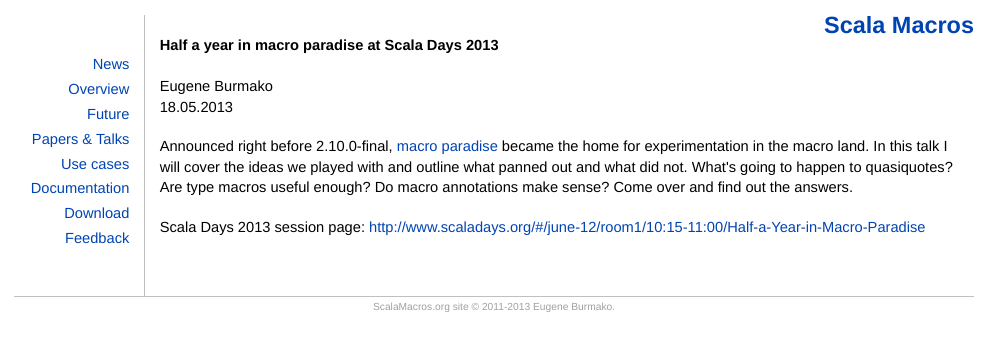
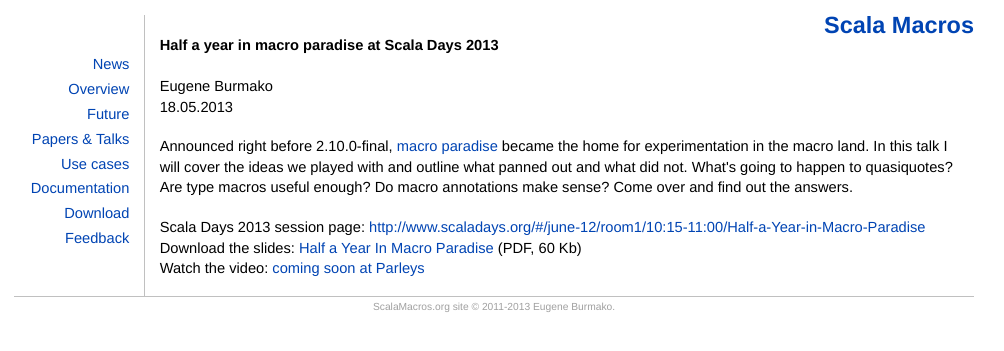
Before and after one commit to scalamacros/scalamacros.github.com, a Jekyll site: the page built from news/_posts/2013-05-18-half-a-year-in-macro-paradise.html, in a window 1280 px wide. Shown: the top 351 px of the page, without its empty margins (146-1150 px from the left). Built offline with Jekyll 4.4.1, drawn with Linux system fonts in a browser that asks for light colours; comment, search, counter and statistics services are not loaded.

Commit message:
ScalaDays 2013 talk

```diff
--- a/future.html
+++ b/future.html
@@ -8,6 +8,6 @@
 <p>Macros are in active development within so-called macro paradise, a dedicated branch in the official Scala repository.</p>
 <ul>
   <li>To learn more about already implemented features from macro paradise, visit <a href="http://docs.scala-lang.org/overviews/macros/overview.html">the official Scaladoc site</a>.</li>
-  <li>To see the roadmap, check out <a href="/talks/2012-12-18-MacroParadise.pdf">our talk</a>.</li>
+  <li><span style="background-color: #46A546; color: #FFFFFF; border-radius: 3px 3px 3px 3px; font-size: 9.75px; font-weight: bold; padding: 1px 3px 2px">NEW</span> To see the roadmap, check out <a href="/paperstalks/2013-06-12-HalfYearInMacroParadise.pdf">our ScalaDays talk</a>.</li>
   <li>To get a nightly build of macro paradise, follow the instructions at the <a href="/download.html">Download page</a>.</li>
 </ul></p>
--- a/news/_posts/2013-05-18-half-a-year-in-macro-paradise.html
+++ b/news/_posts/2013-05-18-half-a-year-in-macro-paradise.html
@@ -8,4 +8,6 @@
 
 <p>Announced right before 2.10.0-final, <a href="http://docs.scala-lang.org/overviews/macros/paradise.html">macro paradise</a> became the home for experimentation in the macro land. In this talk I will cover the ideas we played with and outline what panned out and what did not. What's going to happen to quasiquotes? Are type macros useful enough? Do macro annotations make sense? Come over and find out the answers.</p>
 
-<p>Scala Days 2013 session page: <a href="http://www.scaladays.org/#/june-12/room1/10:15-11:00/Half-a-Year-in-Macro-Paradise">http://www.scaladays.org/#/june-12/room1/10:15-11:00/Half-a-Year-in-Macro-Paradise</a></p>
+<p>Scala Days 2013 session page: <a href="http://www.scaladays.org/#/june-12/room1/10:15-11:00/Half-a-Year-in-Macro-Paradise">http://www.scaladays.org/#/june-12/room1/10:15-11:00/Half-a-Year-in-Macro-Paradise</a><br/>
+Download the slides: <a href="/paperstalks/2013-04-22-LetOurPowersCombine.pdf">Half a Year In Macro Paradise</a> (PDF, 60 Kb)<br/>
+Watch the video: <a href="http://parleys.com/channel/51ae1022e4b01033a7e4b6ca/presentations">coming soon at Parleys</a></p>
--- a/paperstalks.html
+++ b/paperstalks.html
@@ -4,6 +4,8 @@
 comments: false
 plusone: false
 ---
+<p><a href="/paperstalks/2013-06-12-HalfYearInMacroParadise.pdf">Half a Year in Macro Paradise (slides)</a> New York, Jun 2013</p>
+
 <p><a href="/paperstalks/2013-04-22-LetOurPowersCombine.pdf">Scala Macros: Let Our Powers Combine! (paper)</a> Lausanne, Apr 2013</p>
 
 <p><a href="/paperstalks/2013-03-31-ScalaMacros.pdf">Макросы в Скале (слайды)</a> Novosibirsk, Mar 2013</p>
```
Also changed, not shown: 2 other files.
